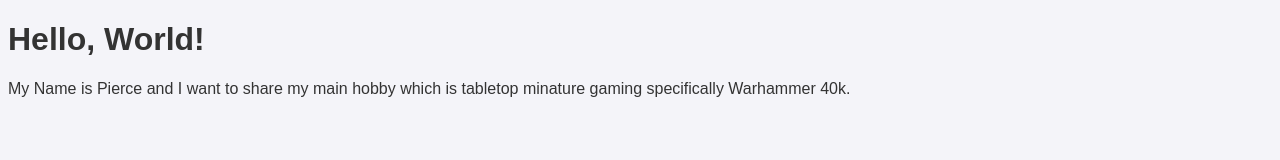
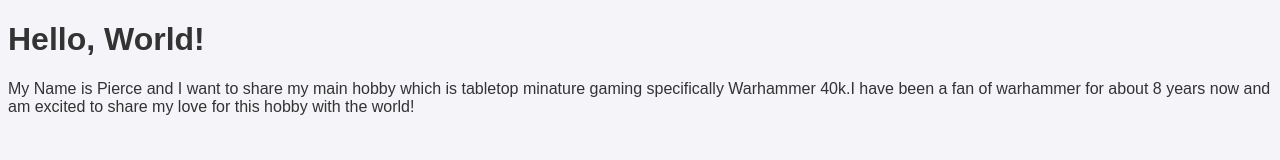
Before and after one commit to PierceNickum/PierceNickum.github.io, a plain HTML site: page index.html in a window 1280 px wide. Drawn offline with Linux system fonts and the light colour scheme.

Commit message:
updated homepage message

```diff
--- a/index.html
+++ b/index.html
@@ -8,6 +8,6 @@
 </head>
 <body>
   <h1>Hello, World!</h1>
-  <p>My Name is Pierce and I want to share my main hobby which is tabletop minature gaming specifically Warhammer 40k.</p>
+  <p>My Name is Pierce and I want to share my main hobby which is tabletop minature gaming specifically Warhammer 40k.I have been a fan of warhammer for about 8 years now and am excited to share my love for this hobby with the world!</p>
 </body>
 </html>
```
